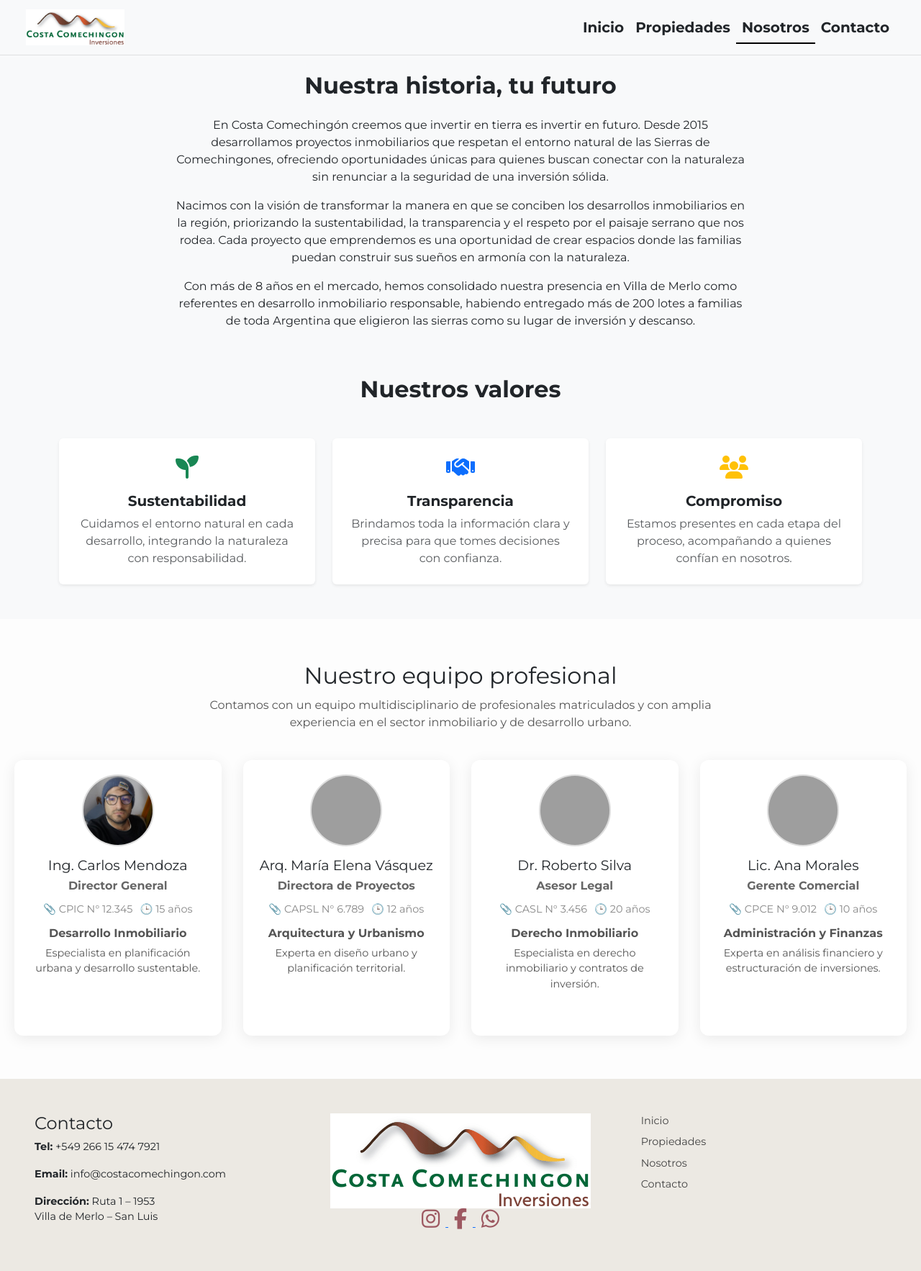
After one commit to JuanM-Ortiz/costa-comechingon, a PHP site: page /nosotros.php in a window 1280 px wide. The commit adds this page. Shown: the whole page at 72% size. Run offline with PHP 8.4, Linux system fonts and the light colour scheme; grey boxes are pictures that could not be loaded.

Commit message:
segundo commit - avances

```diff
--- a/modules/footer.html
+++ b/modules/footer.html
@@ -6,8 +6,8 @@
     <p><strong>Dirección:</strong> Ruta 1 – 1953<br>Villa de Merlo – San Luis</p>
   </div>
 
-  <div class="logo-footer">
-    <img src="logo-costacomechingon.svg" alt="Costa Comechingón">
+  <div class="logo-footer text-center">
+    <img src="/assets/img/logo/logo.png" alt="Costa Comechingón">
 
     <div class="redes">
       <a href="#" aria-label="Instagram">
--- /dev/null
+++ b/modules/nav.html
@@ -0,0 +1,32 @@
+<?php $pagina = basename($_SERVER['PHP_SELF']); ?>
+
+<nav class="navbar navbar-expand-lg bg-light position-absolute w-100 top-0 z-3 px-4">
+    <div class="container-fluid">
+        <a class="navbar-brand" href="#">
+            <img src="/assets/img/logo/logo.png" alt="Costa Comechingón" height="50">
+        </a>
+        <button class="navbar-toggler" type="button" data-bs-toggle="collapse" data-bs-target="#navbarNav">
+            <span class="navbar-toggler-icon"></span>
+        </button>
+        <div class="collapse navbar-collapse justify-content-end ps-5" id="navbarNav">
+            <ul class="navbar-nav">
+                <li class="nav-item">
+                    <a class="nav-link <?= $pagina == 'index.php' ? 'active-link' : '' ?> text-dark fw-bold fs-5" href="/index.php">Inicio</a>
+                </li>
+                <li class="nav-item">
+                    <a class="nav-link <?= $pagina == 'propiedades.php' ? 'active-link' : '' ?> text-dark fw-bold fs-5" href="/propiedades.php">Propiedades</a>
+                </li>
+                <li class="nav-item">
+                    <a class="nav-link <?= $pagina == 'nosotros.php' ? 'active-link' : '' ?> text-dark fw-bold fs-5" href="/nosotros.php">Nosotros</a>
+                </li>
+                <li class="nav-item">
+                    <a class="nav-link <?= $pagina == 'contacto.php' ? 'active-link' : '' ?> text-dark fw-bold fs-5" href="/contacto.php">Contacto</a>
+                </li>
+            </ul>
+        </div>
+
+        <div class="d-none d-lg-flex align-items-center">
+            <!-- <a href="#" class="btn btn-light bg-bordo px-4 py-2 shadow fw-bold rounded-pill">Contáctanos</a> -->
+        </div>
+    </div>
+</nav>
--- a/modules/propiedadesDestacadas.html
+++ b/modules/propiedadesMuestrario.html
@@ -1,5 +1,4 @@
 <div class="container py-5">
-  <h2 class="text-center mb-4">Propiedades Destacadas</h2>
   <div class="row g-4">
 
     <!-- Tarjeta 1 -->
--- /dev/null
+++ b/nosotros.php
@@ -0,0 +1,165 @@
+<!DOCTYPE html>
+<html lang="en">
+
+<head>
+    <meta charset="UTF-8">
+    <meta name="viewport" content="width=device-width, initial-scale=1">
+    <title>Costa Comechingón</title>
+    <link href="https://cdn.jsdelivr.net/npm/bootstrap@5.3.3/dist/css/bootstrap.min.css" rel="stylesheet">
+    <link rel="stylesheet" href="styles.css">
+    <link href="https://fonts.googleapis.com/css2?family=Montserrat:wght@400;700&display=swap" rel="stylesheet">
+    <link href="https://cdnjs.cloudflare.com/ajax/libs/font-awesome/6.5.0/css/all.min.css" rel="stylesheet">
+</head>
+
+<body class="bg-light">
+    <?php include_once "modules/nav.html"; ?>
+
+    <section class="bg-light section-bajo-navbar">
+        <div class="container text-center">
+            <h2 class="fw-bold mb-4">Nuestra historia, tu futuro</h2>
+            <p class="mx-auto mb-3" style="max-width: 800px;">
+                En Costa Comechingón creemos que invertir en tierra es invertir en futuro.
+                Desde 2015 desarrollamos proyectos inmobiliarios que respetan el entorno natural de las Sierras de Comechingones,
+                ofreciendo oportunidades únicas para quienes buscan conectar con la naturaleza sin renunciar a la seguridad de una inversión sólida.
+            </p>
+            <p class="mx-auto mb-3" style="max-width: 800px;">
+                Nacimos con la visión de transformar la manera en que se conciben los desarrollos inmobiliarios en la región,
+                priorizando la sustentabilidad, la transparencia y el respeto por el paisaje serrano que nos rodea.
+                Cada proyecto que emprendemos es una oportunidad de crear espacios donde las familias puedan construir sus sueños en armonía con la naturaleza.
+            </p>
+            <p class="mx-auto" style="max-width: 800px;">
+                Con más de 8 años en el mercado, hemos consolidado nuestra presencia en Villa de Merlo como referentes
+                en desarrollo inmobiliario responsable, habiendo entregado más de 200 lotes a familias de toda Argentina
+                que eligieron las sierras como su lugar de inversión y descanso.
+            </p>
+        </div>
+    </section>
+
+    <section class="py-5 bg-light">
+        <div class="container">
+            <h2 class="fw-bold text-center mb-5">Nuestros valores</h2>
+            <div class="row g-4 text-center">
+
+                <div class="col-md-4">
+                    <div class="card border-0 shadow-sm p-4 h-100">
+                        <div class="mb-3">
+                            <i class="fas fa-seedling fa-2x text-success"></i>
+                        </div>
+                        <h5 class="fw-bold">Sustentabilidad</h5>
+                        <p class="text-muted mb-0">
+                            Cuidamos el entorno natural en cada desarrollo, integrando la naturaleza con responsabilidad.
+                        </p>
+                    </div>
+                </div>
+
+                <div class="col-md-4">
+                    <div class="card border-0 shadow-sm p-4 h-100">
+                        <div class="mb-3">
+                            <i class="fas fa-handshake fa-2x text-primary"></i>
+                        </div>
+                        <h5 class="fw-bold">Transparencia</h5>
+                        <p class="text-muted mb-0">
+                            Brindamos toda la información clara y precisa para que tomes decisiones con confianza.
+                        </p>
+                    </div>
+                </div>
+
+                <div class="col-md-4">
+                    <div class="card border-0 shadow-sm p-4 h-100">
+                        <div class="mb-3">
+                            <i class="fas fa-users fa-2x text-warning"></i>
+                        </div>
+                        <h5 class="fw-bold">Compromiso</h5>
+                        <p class="text-muted mb-0">
+                            Estamos presentes en cada etapa del proceso, acompañando a quienes confían en nosotros.
+                        </p>
+                    </div>
+                </div>
+
+            </div>
+        </div>
+    </section>
+
+    <section class="equipo">
+        <h2>Nuestro equipo profesional</h2>
+        <p>
+            Contamos con un equipo multidisciplinario de profesionales matriculados y con amplia
+            experiencia en el sector inmobiliario y de desarrollo urbano.
+        </p>
+
+        <div class="equipo-grid">
+            <!-- Card 1 -->
+            <div class="card-profesional">
+                <div class="foto">
+                    <img src="assets/img/ema.png" alt="Carlos Mendoza">
+                </div>
+                <h3>Ing. Carlos Mendoza</h3>
+                <p class="cargo">Director General</p>
+                <div class="info-extra">
+                    <span>📎 CPIC N° 12.345</span>
+                    <span>🕒 15 años</span>
+                </div>
+                <p class="area">Desarrollo Inmobiliario</p>
+                <p class="especialidad">
+                    Especialista en planificación urbana y desarrollo sustentable.
+                </p>
+            </div>
+
+            <div class="card-profesional">
+                <div class="foto">
+                    <img src="imagenes/maria.jpg" alt="María Elena Vásquez">
+                </div>
+                <h3>Arq. María Elena Vásquez</h3>
+                <p class="cargo">Directora de Proyectos</p>
+                <div class="info-extra">
+                    <span>📎 CAPSL N° 6.789</span>
+                    <span>🕒 12 años</span>
+                </div>
+                <p class="area">Arquitectura y Urbanismo</p>
+                <p class="especialidad">
+                    Experta en diseño urbano y planificación territorial.
+                </p>
+            </div>
+
+            <div class="card-profesional">
+                <div class="foto">
+                    <img src="imagenes/roberto.jpg" alt="Roberto Silva">
+                </div>
+                <h3>Dr. Roberto Silva</h3>
+                <p class="cargo">Asesor Legal</p>
+                <div class="info-extra">
+                    <span>📎 CASL N° 3.456</span>
+                    <span>🕒 20 años</span>
+                </div>
+                <p class="area">Derecho Inmobiliario</p>
+                <p class="especialidad">
+                    Especialista en derecho inmobiliario y contratos de inversión.
+                </p>
+            </div>
+
+            <div class="card-profesional">
+                <div class="foto">
+                    <img src="imagenes/ana.jpg" alt="Ana Morales">
+                </div>
+                <h3>Lic. Ana Morales</h3>
+                <p class="cargo">Gerente Comercial</p>
+                <div class="info-extra">
+                    <span>📎 CPCE N° 9.012</span>
+                    <span>🕒 10 años</span>
+                </div>
+                <p class="area">Administración y Finanzas</p>
+                <p class="especialidad">
+                    Experta en análisis financiero y estructuración de inversiones.
+                </p>
+            </div>
+
+        </div>
+    </section>
+
+    <?php include_once "modules/footer.html" ?>
+
+    <script src="https://cdn.jsdelivr.net/npm/bootstrap@5.3.3/dist/js/bootstrap.bundle.min.js"></script>
+
+</body>
+
+</html>
--- a/styles.css
+++ b/styles.css
@@ -4,6 +4,14 @@ body {
 
 .text-bordo {
   color: #7c1c2b;
+}
+
+.bg-bordo {
+  background-color: #7c1c2b;
+}
+
+.section-bajo-navbar {
+  padding-top: 100px;
 }
 
 .btn-light-gray {
@@ -192,3 +200,114 @@ body {
 .footer-contacto .redes i:hover {
   opacity: 1;
 }
+
+.nav-link {
+  position: relative;
+  transition: color 0.3s ease;
+}
+
+.nav-link::after {
+  content: "";
+  position: absolute;
+  left: 0;
+  bottom: 0;
+  height: 2px;
+  width: 0%;
+  background-color: #000000;
+  transition: width 0.3s ease;
+}
+
+.active-link::after {
+  width: 100%;
+}
+
+.navbar {
+  border-bottom: 1px solid rgba(0, 0, 0, 0.1);
+}
+
+
+.equipo {
+  text-align: center;
+  padding: 60px 20px;
+  background-color: #fdfdfd;
+}
+
+.equipo h2 {
+  font-size: 2rem;
+  margin-bottom: 10px;
+}
+
+.equipo p {
+  max-width: 700px;
+  margin: 0 auto 40px;
+  color: #555;
+}
+
+.equipo-grid {
+  display: grid;
+  grid-template-columns: repeat(auto-fit, minmax(250px, 1fr));
+  gap: 30px;
+  justify-items: center;
+}
+
+.card-profesional {
+  background: white;
+  border-radius: 12px;
+  box-shadow: 0 4px 20px rgba(0,0,0,0.08);
+  padding: 20px;
+  max-width: 300px;
+  text-align: center;
+}
+
+.card-profesional .foto {
+  width: 100px;
+  height: 100px;
+  background-color: #ddd;
+  border-radius: 50%;
+  margin: 0 auto 15px;
+}
+
+.card-profesional h3 {
+  margin: 0;
+  font-size: 1.2rem;
+}
+
+.card-profesional .cargo {
+  font-weight: bold;
+  color: #666;
+  margin: 5px 0 10px;
+}
+
+.card-profesional .info-extra {
+  display: flex;
+  justify-content: center;
+  gap: 10px;
+  font-size: 0.9rem;
+  color: #888;
+  margin-bottom: 10px;
+}
+
+.card-profesional .area {
+  font-weight: bold;
+  margin-bottom: 5px;
+}
+
+.card-profesional .especialidad {
+  font-size: 0.9rem;
+  color: #555;
+}
+
+.foto {
+  width: 120px;
+  height: 120px;
+  margin: 0 auto 10px;
+  border-radius: 50%;
+  overflow: hidden;
+  border: 2px solid #ddd;
+}
+
+.foto img {
+  width: 100%;
+  height: 100%;
+  object-fit: cover;
+}
```
Also changed, not shown: contacto.php (added, +95 -0 lines), index.php (+4 -20 lines), propiedades.php (added, +34 -0 lines), assets/img/ema.png (added), assets/img/logo/logo.png (added).
